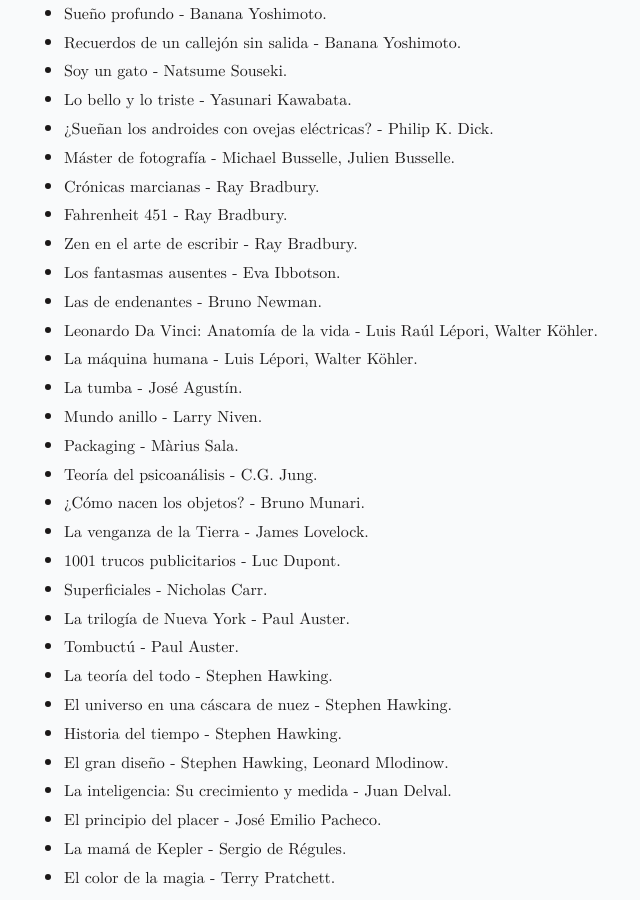
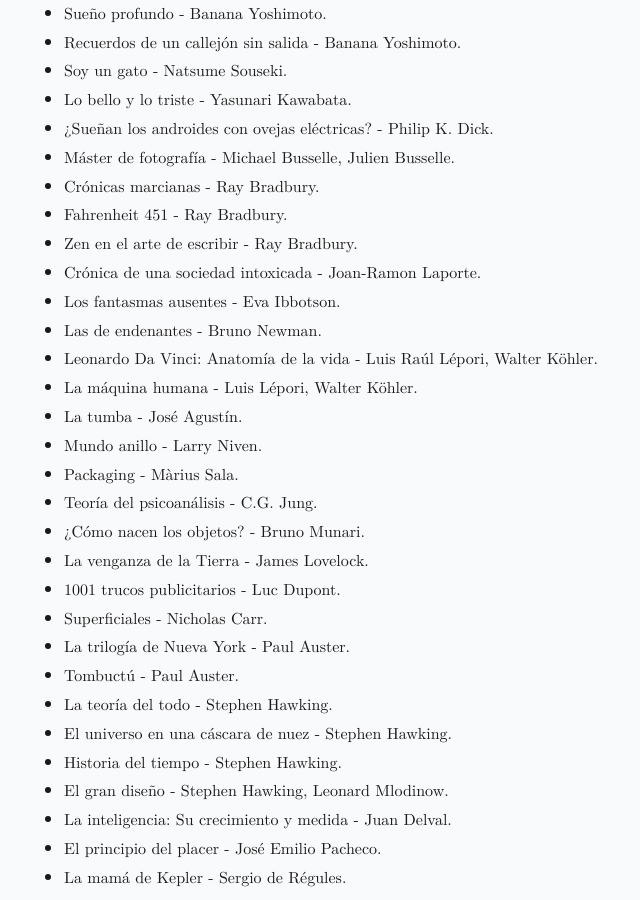
Before and after one commit to jProgr/jprogr.github.io, a Jekyll site: the page built from pages/books-read.md, in a window 1280 px wide and 900 px high, scrolled down 2271 px. Shown: the whole window, without its empty margins (316-956 px from the left). Built offline with Jekyll 4.4.1, drawn with Linux system fonts in a browser that asks for light colours; some of the changed lines change nothing that is shown; some of the changed text lies outside the part shown.

Commit message:
Update content
Updated "Books read".

```diff
--- a/pages/books-read.md
+++ b/pages/books-read.md
@@ -1,7 +1,7 @@
 ---
 title: "Books read"
 permalink: "/books-read"
-updated_date: "250105"
+updated_date: "250121"
 ---
 
 # Books read
@@ -85,6 +85,7 @@ These are lists of the books that I have read and enjoyed enough to put in a lis
 - Crónicas marcianas - Ray Bradbury.
 - Fahrenheit 451 - Ray Bradbury.
 - Zen en el arte de escribir - Ray Bradbury.
+- Crónica de una sociedad intoxicada - Joan-Ramon Laporte.
 - Los fantasmas ausentes - Eva Ibbotson.
 - Las de endenantes - Bruno Newman.
 - Leonardo Da Vinci: Anatomía de la vida - Luis Raúl Lépori, Walter Köhler.
```
